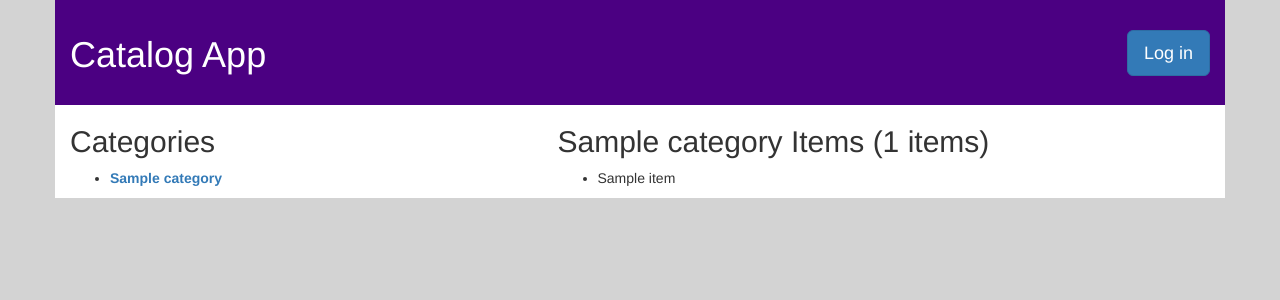
After one commit to msurmenok/Sport-Item-Catalog, a Flask app: a page that uses templates/base.html in a window 1280 px wide. The commit adds this page. Shown: the top 300 px of the page. Run offline with Flask 2, Linux system fonts and the light colour scheme; tables that the repository leaves empty hold one stand-in row (values such as "Sample post"); some libraries are stand-ins or nearby versions.

Commit message:
added page to view items of certain category and links to them

```diff
--- a/application.py
+++ b/application.py
@@ -1,4 +1,4 @@
-from flask import Flask, render_template
+from flask import Flask, render_template, url_for
 from sqlalchemy import create_engine, asc, desc
 from sqlalchemy.orm import sessionmaker
 from database_setup import Base, User, Category, Item
@@ -25,6 +25,17 @@ def index():
     return render_template('index.html', categories=categories, items=last_items)
 
 
+@app.route('/catalog/<category_name>/')
+@app.route('/catalog/<category_name>/items/')
+def showCategory(category_name):
+    categories = db_session.query(Category).order_by(Category.name)
+    current_category = db_session.query(Category).filter_by(name=category_name).one()
+    print(current_category.id)
+    print(current_category.name)
+    items = db_session.query(Item).filter_by(category_id=current_category.id).all()
+    return render_template('category.html', items=items,
+                           current_category=current_category, categories=categories)
+
 # At the end start Flask app.
 if __name__ == '__main__':
     app.debug = True
--- a/static/styles.css
+++ b/static/styles.css
@@ -1,3 +1,11 @@
+body {
+    background-color: lightgray;
+}
+
+.container {
+    background-color: white;
+}
+
 .top-menu {
     background-color: indigo;
     padding-top: 15px;
--- a/templates/base.html
+++ b/templates/base.html
@@ -6,7 +6,7 @@
           content="width=device-width, user-scalable=no, initial-scale=1.0, maximum-scale=1.0, minimum-scale=1.0">
     <meta http-equiv="X-UA-Compatible" content="ie=edge">
     <link rel=stylesheet href="https://maxcdn.bootstrapcdn.com/bootstrap/3.3.7/css/bootstrap.min.css">
-    <link rel="stylesheet" href="../static/styles.css">
+    <link rel="stylesheet" href="{{ url_for('static', filename='styles.css') }}">
 </head>
 <body>
     <div class="container">
--- /dev/null
+++ b/templates/category.html
@@ -0,0 +1,36 @@
+{% extends "base.html" %}
+{% block content %}
+{% include "header.html" %}
+    <div class="row">
+        <div class="col-md-5">
+            <h2>Categories</h2>
+            <ul>
+                {% for category in categories %}
+                    {% if category.name == current_category.name %}
+                    <li>
+                        <strong>
+                            <a href="{{ url_for('showCategory', category_name=category.name) }}">
+                                {{ category.name }}
+                            </a>
+                        </strong>
+                    </li>
+                    {% else %}
+                    <li>
+                        <a href="{{ url_for('showCategory', category_name=category.name) }}">
+                            {{ category.name }}
+                        </a>
+                    </li>
+                    {% endif %}
+                {% endfor %}
+            </ul>
+        </div>
+        <div class="col-md-7">
+            <h2>{{ current_category.name }} Items ({{ items | length}} items)</h2>
+            <ul>
+                {% for item in items %}
+                <li>{{ item.name }}</li>
+                {% endfor %}
+            </ul>
+        </div>
+    </div>
+{% endblock %}
--- a/templates/index.html
+++ b/templates/index.html
@@ -6,7 +6,11 @@
             <h2>Categories</h2>
             <ul>
                 {% for category in categories %}
-                <li>{{ category.name }}</li>
+                <li>
+                    <a href="{{ url_for('showCategory', category_name=category.name) }}">
+                        {{ category.name }}
+                    </a>
+                </li>
                 {% endfor %}
             </ul>
         </div>
```
